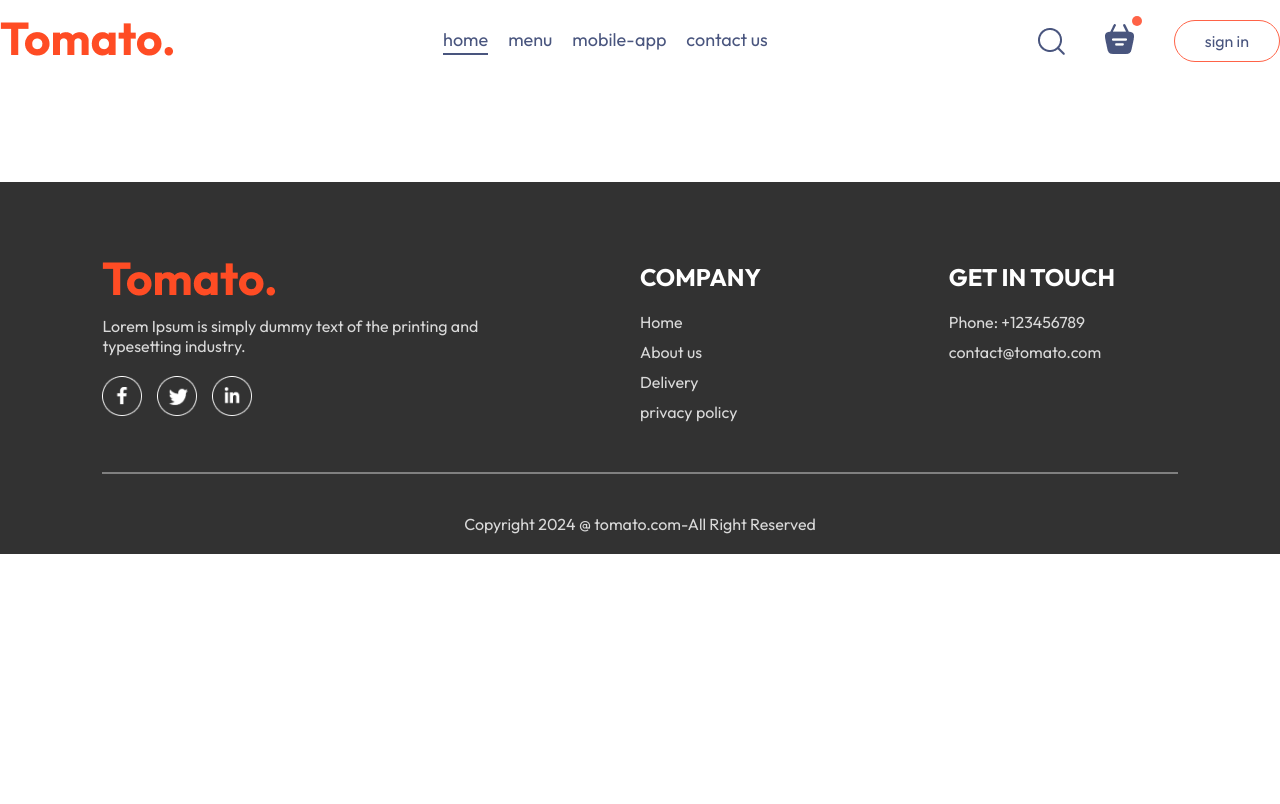
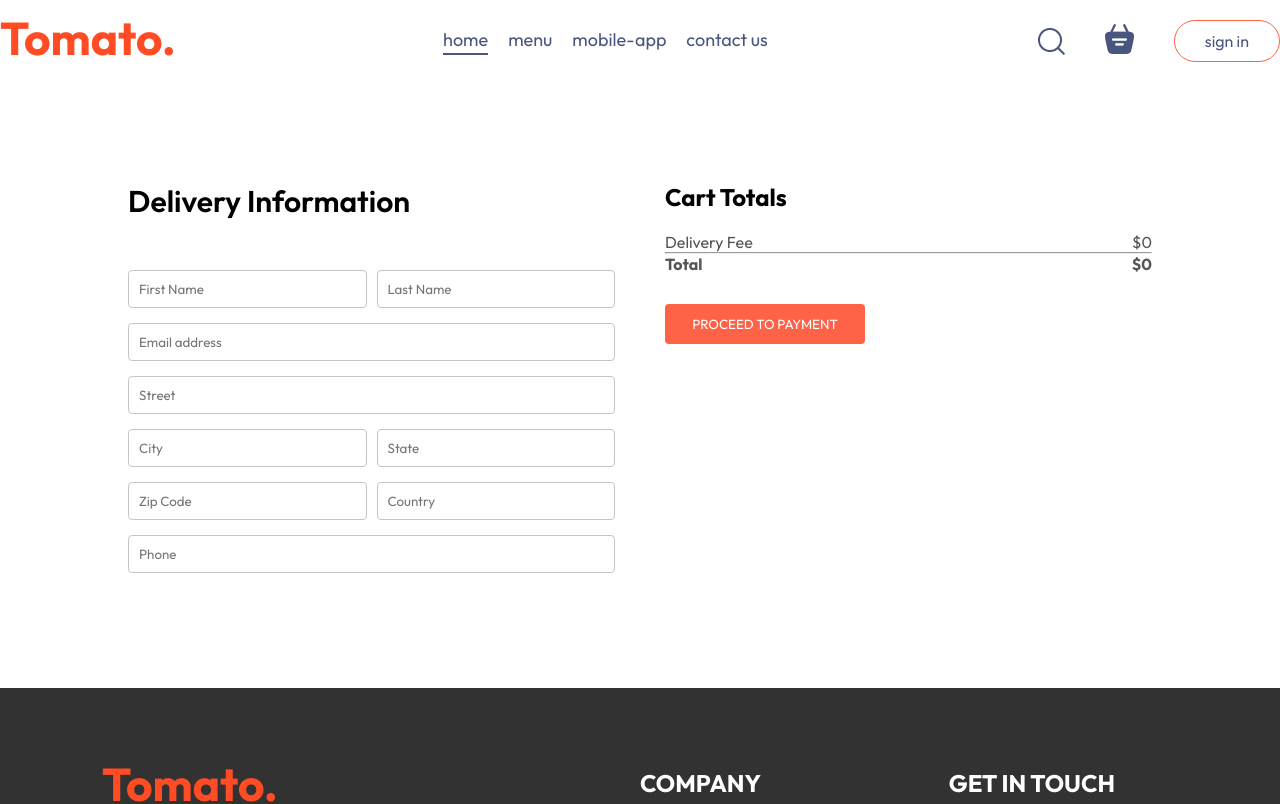
Before and after one commit to HDRanasingha/Foodweb, a React (Vite) app in the folder frontend/: page /order in a window 1280 px wide. Shown: the top 804 px of the page. Built offline with nearby package versions, Linux system fonts and the light colour scheme.

Commit message:
Added files to repository

```diff
--- a/frontend/src/App.jsx
+++ b/frontend/src/App.jsx
@@ -17,7 +17,7 @@
       <div className='app'>
         <Routes>
           <Route path="/" element={<Home />} />
-          <Route path="/placeorder" element={<PlaceOrder />} />
+          <Route path="order" element={<PlaceOrder />} />
           <Route path="/cart" element={<Cart />} />
         </Routes>
       </div>
--- a/frontend/src/components/Navbar/Navbar.jsx
+++ b/frontend/src/components/Navbar/Navbar.jsx
@@ -1,11 +1,13 @@
-import React, { useState } from 'react';
+import React, { useContext, useState } from 'react';
 import './Navbar.css';
 import { assets } from '../../assets/assets';
 import {Link}from 'react-router-dom'
+import { StoreContext } from '../../context/StoreContext';
 
 
 const Navbar = ({setShowLogin}) => {
   const [menu, setMenu] = useState("home");
+  const {getTotalCartAmount}=useContext(StoreContext);
 
   return (
     <div className='navbar'>
@@ -54,7 +56,7 @@
   <img src={assets.basket_icon} alt="Basket Icon" />
 </Link>
 
-        <div className='dot'></div>
+        <div className={getTotalCartAmount()===0?"":"dot"}></div>
        </div>
         <button onClick={()=>setShowLogin(true)}>sign in</button>
         </div>
--- a/frontend/src/context/StoreContext.jsx
+++ b/frontend/src/context/StoreContext.jsx
@@ -26,16 +26,27 @@
     });
   };
 
-  useEffect(() => {
-    console.log(cartItems);
-  }, [cartItems]);
+  const getTotalCartAmount = () =>{
+let totalAmount =0;
+for(const item in cartItems)
+{
+if (cartItems[item]>0){
+ let itemInfo=food_list.find((product)=>product._id=== item);
+  totalAmount += itemInfo.price*cartItems[item];
+ }
+}
+return totalAmount;
 
+
+
+  }
   const contextValue = {
     food_list,
     cartItems,
     setCartItems,
     addToCart,
     removeFromCart,
+    getTotalCartAmount
   };
 
   return (
--- a/frontend/src/pages/Cart/Cart.css
+++ b/frontend/src/pages/Cart/Cart.css
@@ -7,6 +7,7 @@
     align-items: center;
     color: grey;
     font-size: max(1vw,12px);
+
 }
 .cart-items-item{
     margin: 10px 0px;
@@ -74,6 +75,7 @@
    border: none;
    outline: none;
    padding-left: 10px;
+   font-size: 15px;
 
 
 }
@@ -85,3 +87,11 @@
     border-radius: 4px;
     cursor: pointer;
 }
+@media (max-width:750px){
+    .cart-bottom{
+        flex-direction: column-reverse;
+    }
+    .cart-promocode{
+        justify-content: start;
+    }
+}
--- a/frontend/src/pages/Cart/Cart.jsx
+++ b/frontend/src/pages/Cart/Cart.jsx
@@ -1,9 +1,13 @@
 import React, { useContext } from "react";
 import "./Cart.css";
 import { StoreContext } from "../../context/StoreContext";
+import { useNavigate } from "react-router-dom";
 
 const Cart = () => {
-  const { cartItems, food_list, removeFromCart } = useContext(StoreContext);
+  const { cartItems, food_list, removeFromCart, getTotalCartAmount } =
+    useContext(StoreContext);
+
+  const navigate = useNavigate();
 
   return (
     <div className="cart">
@@ -44,21 +48,21 @@
           <div>
             <div className="cart-total-details">
               <p>Subtotal</p>
-              <p>{0}</p>
+              <p>${getTotalCartAmount()}</p>
             </div>
-            <hr /></div>
+            <hr />
+          </div>
           <div className="cart-total-details">
             <p>Delivery Fee</p>
-              <p>{2}</p>
+            <p>${getTotalCartAmount() === 0 ? 0 : 2}</p>
           </div>
           <hr />
           <div className="cart-total-details">
             <b>Total</b>
-            <b>{0}</b>
+            <b>${getTotalCartAmount() === 0 ? 0 : getTotalCartAmount() + 2}</b>
           </div>
-          <button>PROCEED TO CHEKOUT</button>
+          <button onClick={() => navigate("/order")}>PROCEED TO CHEKOUT</button>
         </div>
-
 
         <div className="cart-promocode">
           <div>
--- a/frontend/src/pages/PlaceOrder/PlaceOrder.css
+++ b/frontend/src/pages/PlaceOrder/PlaceOrder.css
@@ -0,0 +1,38 @@
+.place-order{
+    display: flex;
+    align-items: start;
+    justify-content: space-between;
+    gap:50px;
+    margin-top: 100px;
+}
+.place-order-left{
+    width: 100%;
+    max-width: max(30%,500px);
+}
+
+.place-order-left .title{
+    font-size: 30px;
+    font-weight: 600;
+    margin-bottom: 50px;
+}
+.place-order-left input{
+    margin-bottom: 15px;
+    width: 100%;
+    padding: 10px;
+    border: 1px solid #c5c5c5;
+    border-radius: 4px;
+    outline-color: tomato;
+}
+.place-order-left .multi-fields{
+    display: flex;
+    gap: 10px;
+
+}
+.place-order-right{
+    width: 100%;
+    max-width: max(40%,500px);
+
+}
+.place-order .cart-total button{
+   margin-top: 30px;
+}
--- a/frontend/src/pages/PlaceOrder/PlaceOrder.jsx
+++ b/frontend/src/pages/PlaceOrder/PlaceOrder.jsx
@@ -1,12 +1,48 @@
-import React from 'react'
-import './PlaceOrder.css'
+import React, { useContext } from 'react';
+import './PlaceOrder.css';
+import { StoreContext } from '../../context/StoreContext';
 
-const PlaceOrder = () => {
+const App = () => {
+  const { getTotalCartAmount } = useContext(StoreContext);
   return (
-    <div>
-
-    </div>
-  )
+    <form className='place-order'>
+      <div className='place-order-left'>
+        <p className='title'>Delivery Information</p>
+        <div className='multi-fields'>
+          <input type='text' placeholder='First Name' />
+          <input type='text' placeholder='Last Name' />
+        </div>
+        <input type='email' placeholder='Email address' />
+        <input type='text' placeholder='Street' />
+        <div className='multi-fields'>
+          <input type='text' placeholder='City' />
+          <input type='text' placeholder='State' />
+        </div>
+        <div className='multi-fields'>
+          <input type='text' placeholder='Zip Code' />
+          <input type='text' placeholder='Country' />
+        </div>
+        <input type='text' placeholder='Phone' />
+      </div>
+      <div className='place-order-right'>
+        <div className="cart-total">
+          <h2>Cart Totals</h2>
+          <div>
+            <div className="cart-total-details">
+              <p>Delivery Fee</p>
+              <p>${getTotalCartAmount() === 0 ? 0 : 2}</p>
+            </div>
+            <hr />
+            <div className="cart-total-details">
+              <b>Total</b>
+              <b>${getTotalCartAmount() === 0 ? 0 : getTotalCartAmount() + 2}</b>
+            </div>
+            <button>PROCEED TO PAYMENT</button>
+          </div>
+        </div>
+      </div>
+    </form>
+  );
 }
 
-export default PlaceOrder
+export default App;
```
Lines whose indentation alone changed are shown as unchanged.
